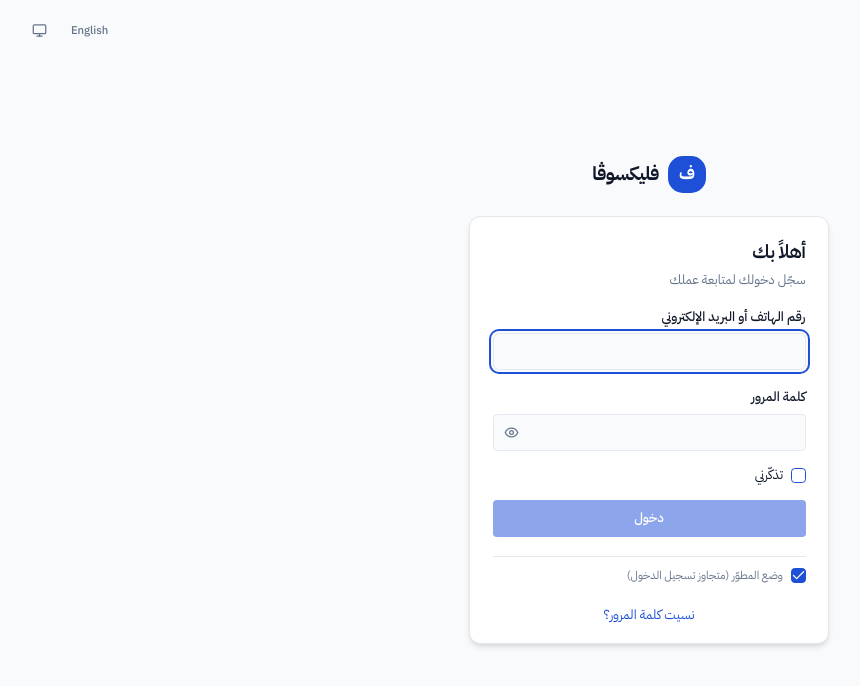
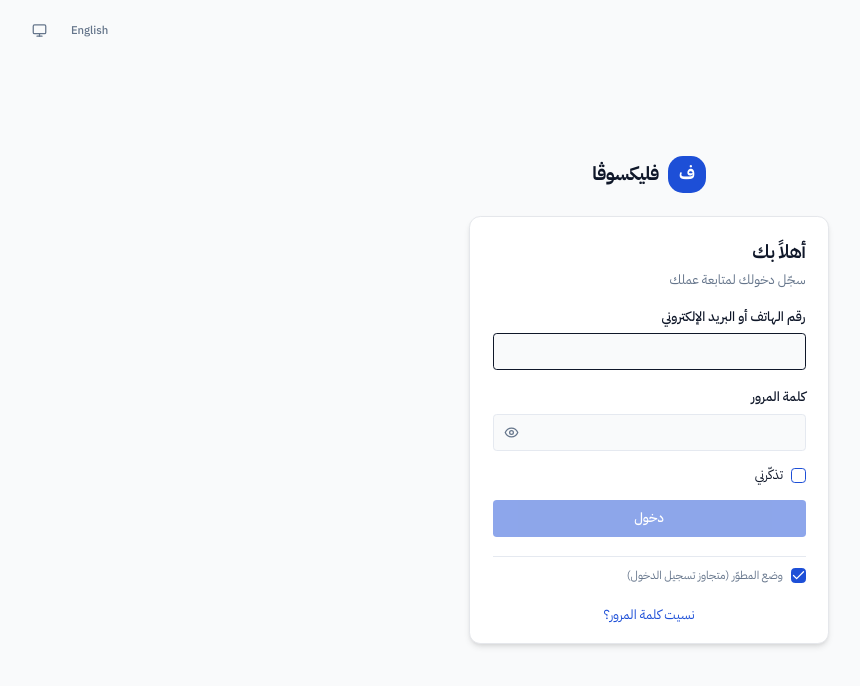
Before and after one commit to Ahmadfathy/flexova-frontend, a React (Vite) app: page /auth/login in a window 1280 px wide. Shown: the top 686 px of the page, without its empty margins (85-945 px from the left). Built offline with nearby package versions, Linux system fonts and the light colour scheme.

Commit message:
style(focus): remove outlines on interactive elements; dark border on input/select focus+hover

```diff
--- a/src/components/ui/button.tsx
+++ b/src/components/ui/button.tsx
@@ -40,7 +40,7 @@ import { cn } from "@/lib/utils"
  */
 
 const buttonVariants = cva(
-  "inline-flex items-center justify-center gap-2 whitespace-nowrap rounded text-sm font-medium transition-colors focus-visible:outline-none focus-visible:ring-2 focus-visible:ring-ring focus-visible:ring-offset-2 disabled:pointer-events-none disabled:opacity-50 [&_svg]:pointer-events-none [&_svg]:size-4 [&_svg]:shrink-0",
+  "inline-flex items-center justify-center gap-2 whitespace-nowrap rounded text-sm font-medium transition-colors disabled:pointer-events-none disabled:opacity-50 [&_svg]:pointer-events-none [&_svg]:size-4 [&_svg]:shrink-0",
   {
     variants: {
       variant: {
--- a/src/components/ui/checkbox.tsx
+++ b/src/components/ui/checkbox.tsx
@@ -11,7 +11,7 @@ const Checkbox = React.forwardRef<
   <CheckboxPrimitive.Root
     ref={ref}
     className={cn(
-      "grid place-content-center peer h-4 w-4 shrink-0 rounded border border-primary ring-offset-background focus-visible:outline-none focus-visible:ring-2 focus-visible:ring-ring focus-visible:ring-offset-2 disabled:cursor-not-allowed disabled:opacity-50 data-[state=checked]:bg-primary data-[state=checked]:text-primary-foreground",
+      "grid place-content-center peer h-4 w-4 shrink-0 rounded border border-primary disabled:cursor-not-allowed disabled:opacity-50 data-[state=checked]:bg-primary data-[state=checked]:text-primary-foreground",
       className
     )}
     {...props}
--- a/src/components/ui/input.tsx
+++ b/src/components/ui/input.tsx
@@ -8,7 +8,7 @@ const Input = React.forwardRef<HTMLInputElement, React.ComponentProps<"input">>(
       <input
         type={type}
         className={cn(
-          "flex h-10 w-full rounded border border-input bg-background px-3 py-2 text-base ring-offset-background file:border-0 file:bg-transparent file:text-sm file:font-medium file:text-foreground placeholder:text-muted-foreground focus-visible:outline-none focus-visible:ring-2 focus-visible:ring-ring focus-visible:ring-offset-2 disabled:cursor-not-allowed disabled:opacity-50 md:text-sm",
+          "flex h-10 w-full rounded border border-input bg-background px-3 py-2 text-base file:border-0 file:bg-transparent file:text-sm file:font-medium file:text-foreground placeholder:text-muted-foreground hover:border-foreground focus:border-foreground active:border-foreground transition-colors disabled:cursor-not-allowed disabled:opacity-50 md:text-sm",
           className
         )}
         ref={ref}
--- a/src/components/ui/radio-group.tsx
+++ b/src/components/ui/radio-group.tsx
@@ -28,7 +28,7 @@ const RadioGroupItem = React.forwardRef<
     <RadioGroupPrimitive.Item
       ref={ref}
       className={cn(
-        "aspect-square h-4 w-4 rounded-full border border-primary text-primary ring-offset-background focus:outline-none focus-visible:ring-2 focus-visible:ring-ring focus-visible:ring-offset-2 disabled:cursor-not-allowed disabled:opacity-50",
+        "aspect-square h-4 w-4 rounded-full border border-primary text-primary disabled:cursor-not-allowed disabled:opacity-50",
         className
       )}
       {...props}
--- a/src/components/ui/select.tsx
+++ b/src/components/ui/select.tsx
@@ -19,7 +19,7 @@ const SelectTrigger = React.forwardRef<
   <SelectPrimitive.Trigger
     ref={ref}
     className={cn(
-      "flex h-10 w-full items-center justify-between rounded border border-input bg-background px-3 py-2 text-sm ring-offset-background data-[placeholder]:text-muted-foreground focus:outline-none focus:ring-2 focus:ring-ring focus:ring-offset-2 disabled:cursor-not-allowed disabled:opacity-50 [&>span]:line-clamp-1",
+      "flex h-10 w-full items-center justify-between rounded border border-input bg-background px-3 py-2 text-sm data-[placeholder]:text-muted-foreground hover:border-foreground focus:border-foreground active:border-foreground transition-colors disabled:cursor-not-allowed disabled:opacity-50 [&>span]:line-clamp-1",
       className
     )}
     {...props}
--- a/src/components/ui/switch.tsx
+++ b/src/components/ui/switch.tsx
@@ -11,7 +11,7 @@ const Switch = React.forwardRef<
 >(({ className, ...props }, ref) => (
   <SwitchPrimitives.Root
     className={cn(
-      "peer inline-flex h-6 w-11 shrink-0 cursor-pointer items-center rounded border-2 border-transparent transition-colors focus-visible:outline-none focus-visible:ring-2 focus-visible:ring-ring focus-visible:ring-offset-2 focus-visible:ring-offset-background disabled:cursor-not-allowed disabled:opacity-50 data-[state=checked]:bg-primary data-[state=unchecked]:bg-input",
+      "peer inline-flex h-6 w-11 shrink-0 cursor-pointer items-center rounded border-2 border-transparent transition-colors disabled:cursor-not-allowed disabled:opacity-50 data-[state=checked]:bg-primary data-[state=unchecked]:bg-input",
       className
     )}
     {...props}
--- a/src/components/ui/textarea.tsx
+++ b/src/components/ui/textarea.tsx
@@ -6,7 +6,7 @@ const Textarea = React.forwardRef<HTMLTextAreaElement, React.ComponentProps<"tex
     return (
       <textarea
         className={cn(
-          "flex min-h-[80px] w-full rounded border border-input bg-background px-3 py-2 text-base ring-offset-background placeholder:text-muted-foreground focus-visible:outline-none focus-visible:ring-2 focus-visible:ring-ring focus-visible:ring-offset-2 disabled:cursor-not-allowed disabled:opacity-50 md:text-sm",
+          "flex min-h-[80px] w-full rounded border border-input bg-background px-3 py-2 text-base placeholder:text-muted-foreground hover:border-foreground focus:border-foreground active:border-foreground transition-colors disabled:cursor-not-allowed disabled:opacity-50 md:text-sm",
           className
         )}
         ref={ref}
--- a/src/styles/globals.css
+++ b/src/styles/globals.css
@@ -132,7 +132,12 @@ body{
   transition: background .3s var(--ease), color .3s var(--ease);
 }
 @media (prefers-reduced-motion: reduce){ *{ transition:none!important; animation:none!important; scroll-behavior:auto!important; } }
-:focus-visible{ outline:2px solid hsl(var(--ring)); outline-offset:2px; border-radius:6px; }
+a, button, input, select, textarea,
+a:focus, a:focus-visible, a:hover, a:active,
+button:focus, button:focus-visible, button:hover, button:active,
+input:focus, input:focus-visible, input:hover, input:active,
+select:focus, select:focus-visible, select:hover, select:active,
+textarea:focus, textarea:focus-visible, textarea:hover, textarea:active { outline: none; }
 ::selection{ background: var(--brand-tint); }
 .num{ font-variant-numeric: tabular-nums; }
 
```
